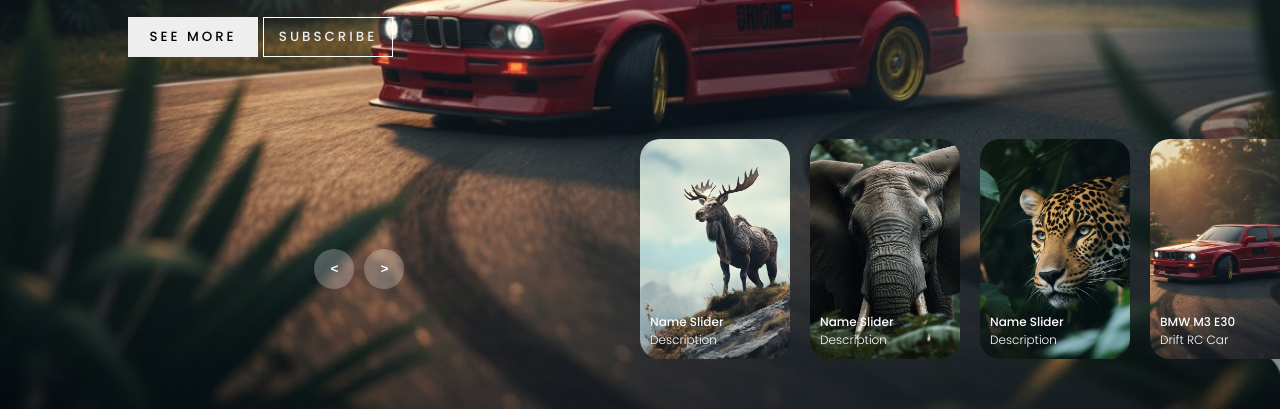
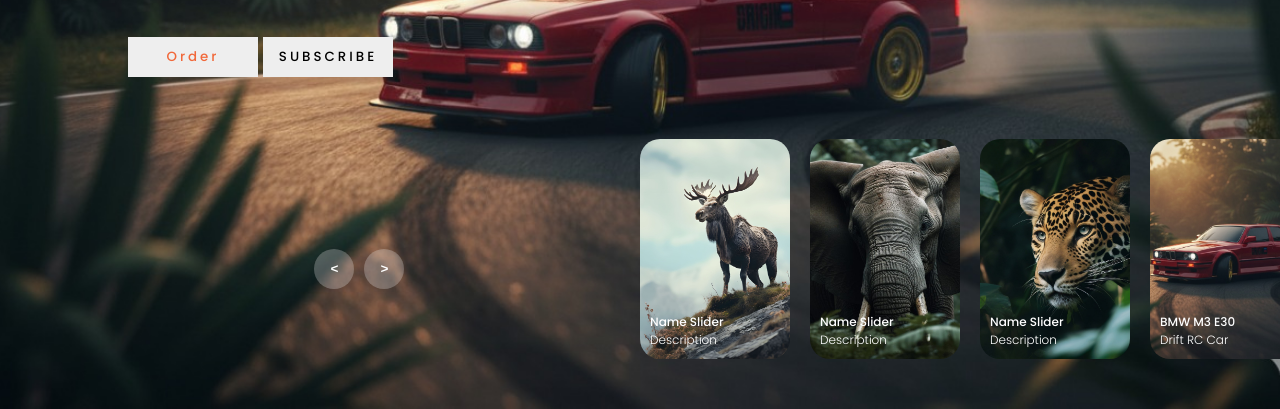
Before and after one commit to rcanddiecast/rcanddiecast-website, a plain HTML site: page index.html in a window 1280 px wide. Shown: the part 391-800 px from the top of the page. Drawn offline with Linux system fonts and the light colour scheme.

Commit message:
Added : Socail Media Links

```diff
--- a/index.html
+++ b/index.html
@@ -35,8 +35,13 @@
                         while front LED lights illuminate your way as you zoom drift your way in the dark.
                     </div>
                     <div class="buttons">
-                        <button>SEE MORE</button>
-                        <button>SUBSCRIBE</button>
+                        <!-- <button>SEE MORE</button> -->
+                        <a href="https://www.instagram.com/rcanddiecast/" class="buttons" target="_blank">
+                            <button class="order">Order</button>
+                        </a>
+                        <a href="https://youtube.com/@ebinumer_stories?si=v59mSfK0dBrOEJha" class="buttons" target="_blank">
+                            <button>SUBSCRIBE</button>
+                        </a>
                     </div>
                 </div>
             </div>
--- a/style.css
+++ b/style.css
@@ -168,6 +168,8 @@ header a{
 .carousel .list .item:nth-child(1) .content .topic,
 .carousel .list .item:nth-child(1) .content .des,
 .carousel .list .item:nth-child(1) .content .buttons
+
+
 {
     transform: translateY(50px);
     filter: blur(20px);
@@ -294,6 +296,7 @@ header a{
 .carousel.prev .list .item:nth-child(2) .content .topic,
 .carousel.prev .list .item:nth-child(2) .content .des,
 .carousel.prev .list .item:nth-child(2) .content .buttons
+
 {
     animation: contentOut 1.5s linear 1 forwards!important;
 }
@@ -313,3 +316,11 @@ header a{
         font-size: 30px;
     }
 }
+.order{
+    display: inline-block;
+    background-color: #f1683a;
+    color: #f1683a;
+    border: none;
+    font-weight: bold;
+    transition: background 0.3s ease;
+}
```
